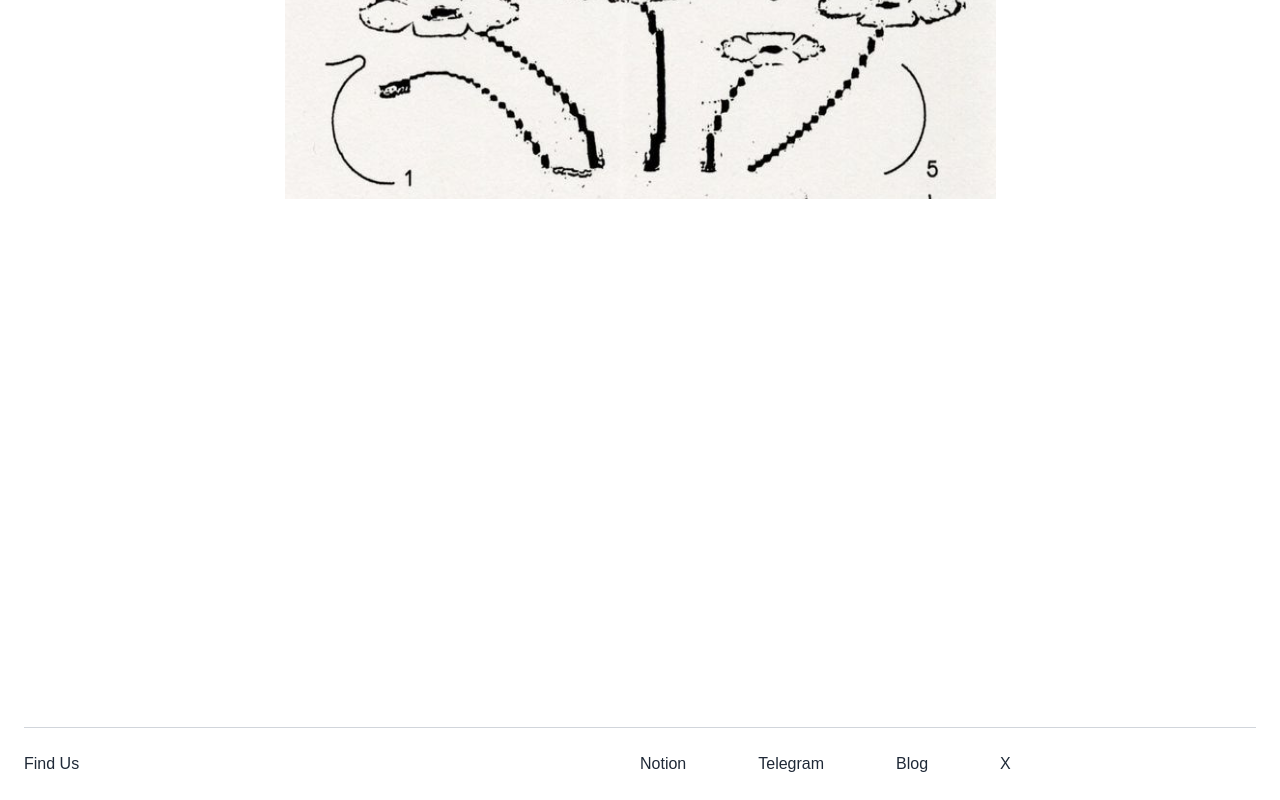
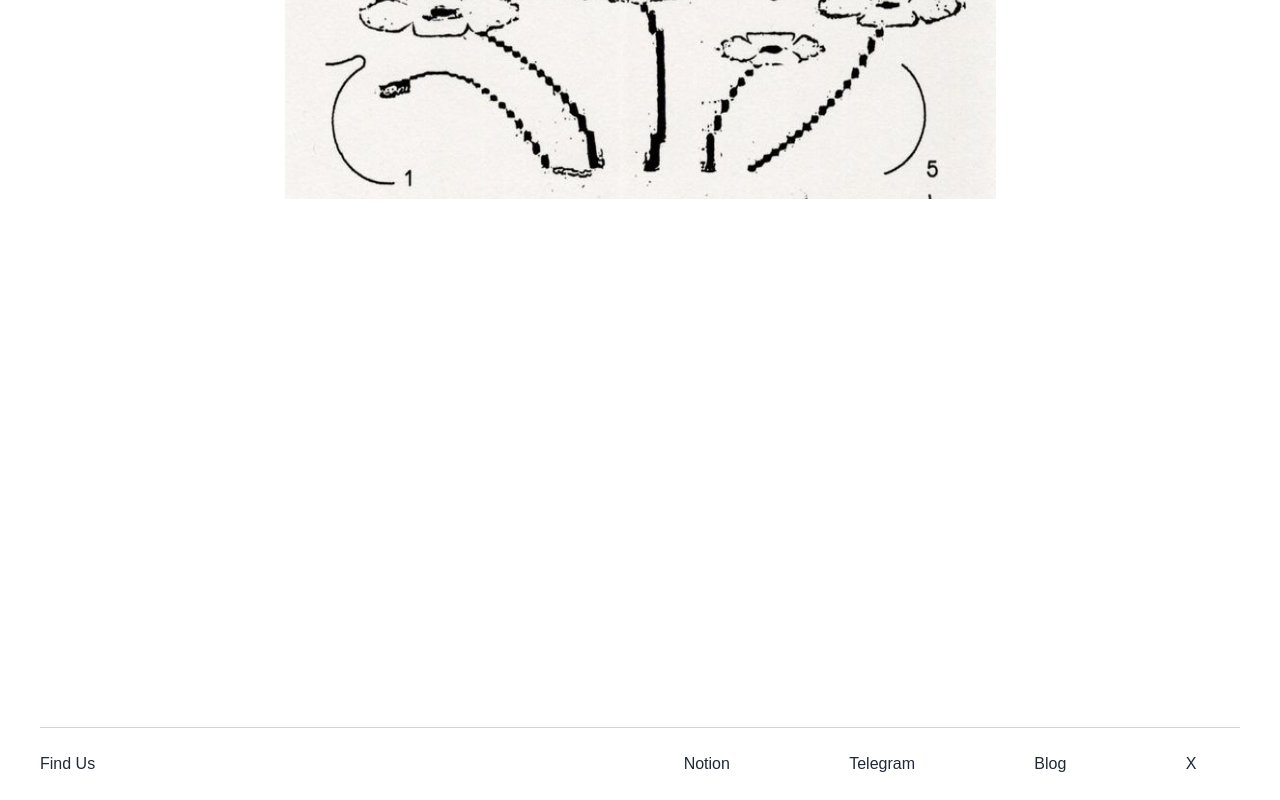
Before and after one commit to kayyueth/unco_website, a Next.js app in the folder unco_web/: page / in a window 1280 px wide. Shown: the part 1301-2101 px from the top of the page. Built offline with nearby package versions, Linux system fonts and the light colour scheme.

Commit message:
add xxl width to navbar and footer

```diff
--- a/unco_web/components/layout/footer.jsx
+++ b/unco_web/components/layout/footer.jsx
@@ -3,12 +3,12 @@
 export const Footer = () => {
   return (
     <footer className="w-full bg-transparent mt-10">
-      <div className="max-w-screen-xl mx-auto px-6 py-4">
+      <div className="max-w-screen-xxl mx-auto px-10 py-4">
         {/* Desktop View */}
         <hr className="hidden md:block border-gray-300 py-2"/>
-        <div className="hidden md:flex items-center justify-between py-2">
+        <div className="hidden md:flex items-center justify-around py-2">
           <p className="text-gray-800 font-medium flex-1">Find Us</p>
-          <ul className="flex space-x-8 font-medium gap-10 flex-1">
+          <ul className="flex justify-around space-x-8 font-medium flex-1">
             <li>
               <a
                 href="#"
--- a/unco_web/components/layout/navbar.jsx
+++ b/unco_web/components/layout/navbar.jsx
@@ -12,7 +12,7 @@ export const Navbar = () => {
 
   return (
     <nav className="absolute top-0 left-0 w-full z-20 bg-transparent">
-      <div className="max-w-screen-xl flex items-center justify-between mx-auto px-6 py-4">
+      <div className="max-w-screen-xxl flex items-center justify-between mx-auto px-6 py-4">
         {/* Logo */}
         <a href="/" className="flex items-center space-x-2">
           <img src="/logo.svg" className="h-12" alt="Logo" />
```
